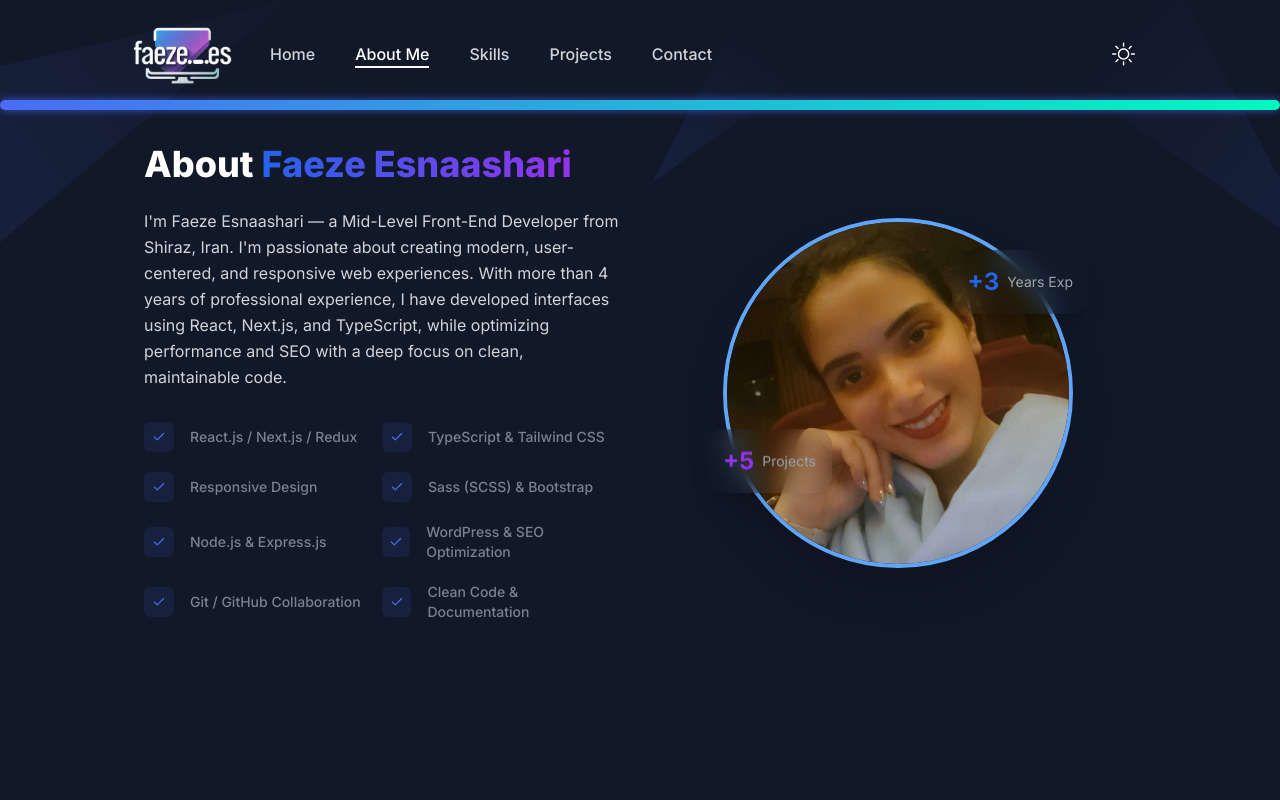
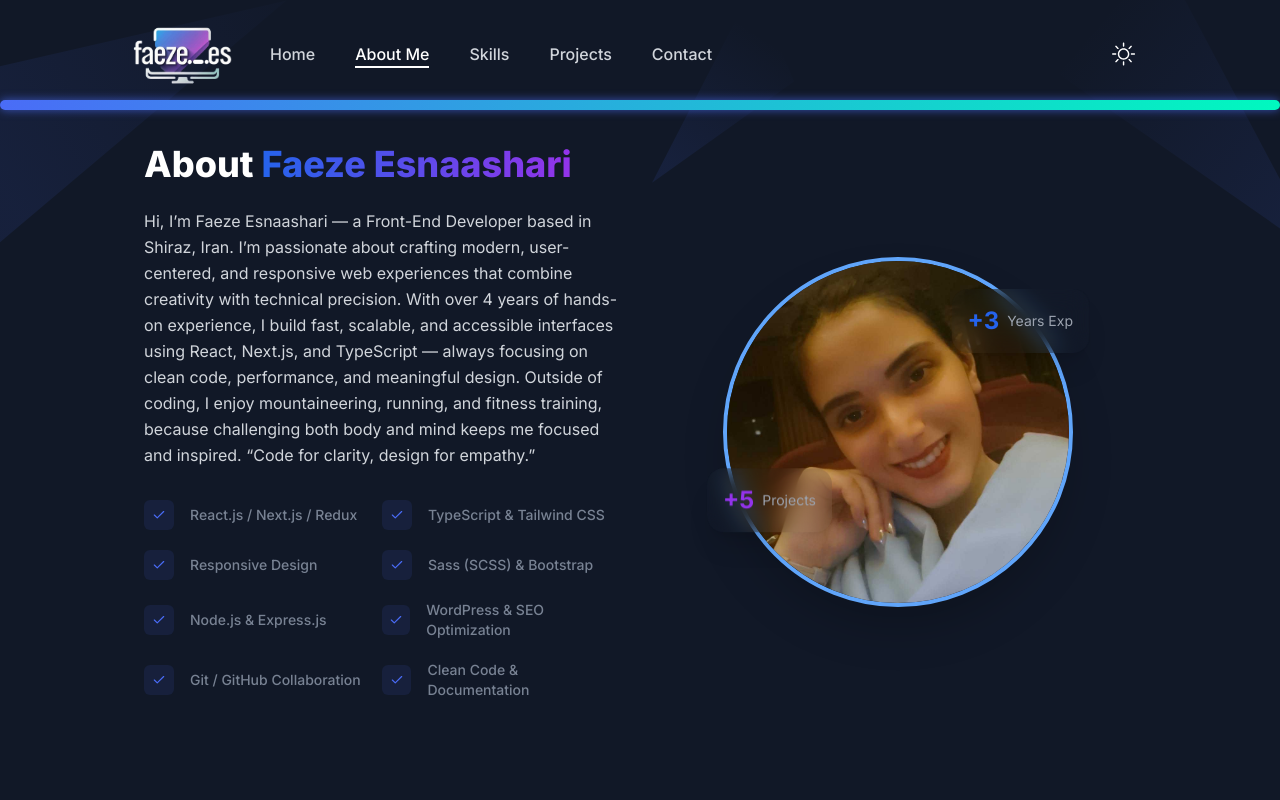
Before and after one commit to Faezees/faezees-portfolio-frontend, a Next.js app: page /about in a window 1280 px wide. Shown: the top 800 px of the page. Built offline with nearby package versions, Linux system fonts and the light colour scheme.

Commit message:
Update AboutSectionOne.tsx

```diff
--- a/components/pages/About/AboutSectionOne.tsx
+++ b/components/pages/About/AboutSectionOne.tsx
@@ -71,13 +71,15 @@ const AboutSectionOne = () => {
                 </h2>
 
                 <p className="text-md mb-8 leading-relaxed text-gray-600 dark:text-gray-300">
-                  I'm Faeze Esnaashari — a Mid-Level Front-End Developer from
-                  Shiraz, Iran. I'm passionate about creating modern,
-                  user-centered, and responsive web experiences. With more than
-                  4 years of professional experience, I have developed
-                  interfaces using React, Next.js, and TypeScript, while
-                  optimizing performance and SEO with a deep focus on clean,
-                  maintainable code.
+                 Hi, I’m Faeze Esnaashari — a Front-End Developer based in Shiraz, Iran.
+                 I’m passionate about crafting modern, user-centered, and responsive web
+                  experiences that combine creativity with technical precision.
+                 With over 4 years of hands-on experience, I build fast, scalable,
+                  and accessible interfaces using React, Next.js, and TypeScript — always
+                  focusing on clean code, performance, and meaningful design.
+                 Outside of coding, I enjoy mountaineering, running, and fitness training,
+                  because challenging both body and mind keeps me focused and inspired.
+                 “Code for clarity, design for empathy.”
                 </p>
 
                 {/* Skills Grid */}
```
